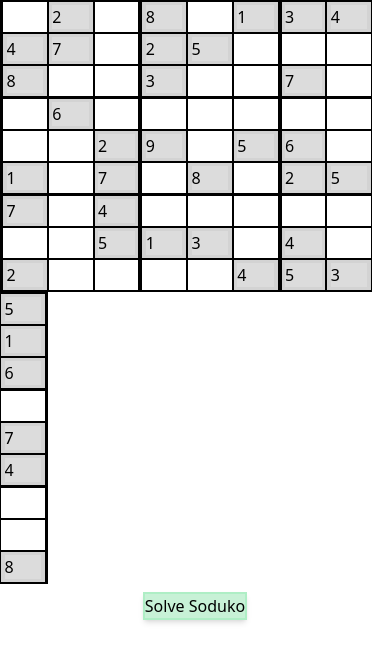
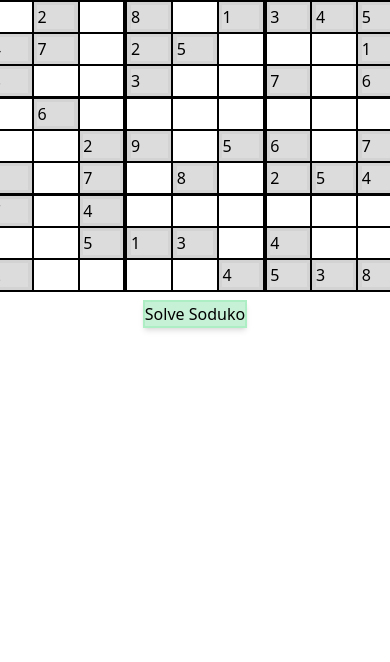
Before and after one commit to galarlo/Soduko, a React (Create React App) app: page / in a window 390 px wide. Shown: the top 662 px of the page. Built offline with nearby package versions, Linux system fonts and the light colour scheme.

Commit message:
kinda fix mobile

```diff
--- a/src/SodukoBoard.js
+++ b/src/SodukoBoard.js
@@ -28,7 +28,7 @@ function SodukoGame(props) {
       rows.push(<div key={i} className="sodukoColumn">{cellsInColumn}</div>)
     }
     return <div className='sodukoGame flex flex-col items-center'>
-      <div className="sodukoBoard">{rows}</div>
+      <div className="sodukoBoard flex flex-row items-center">{rows}</div>
       <button onClick={onSolve} className='border-2 border-green-400 border-opacity-20
       bg-green-500 bg-opacity-25 hover:bg-opacity-90 mt-2 shadow-md'>Solve Soduko</button>
     </div>
```
